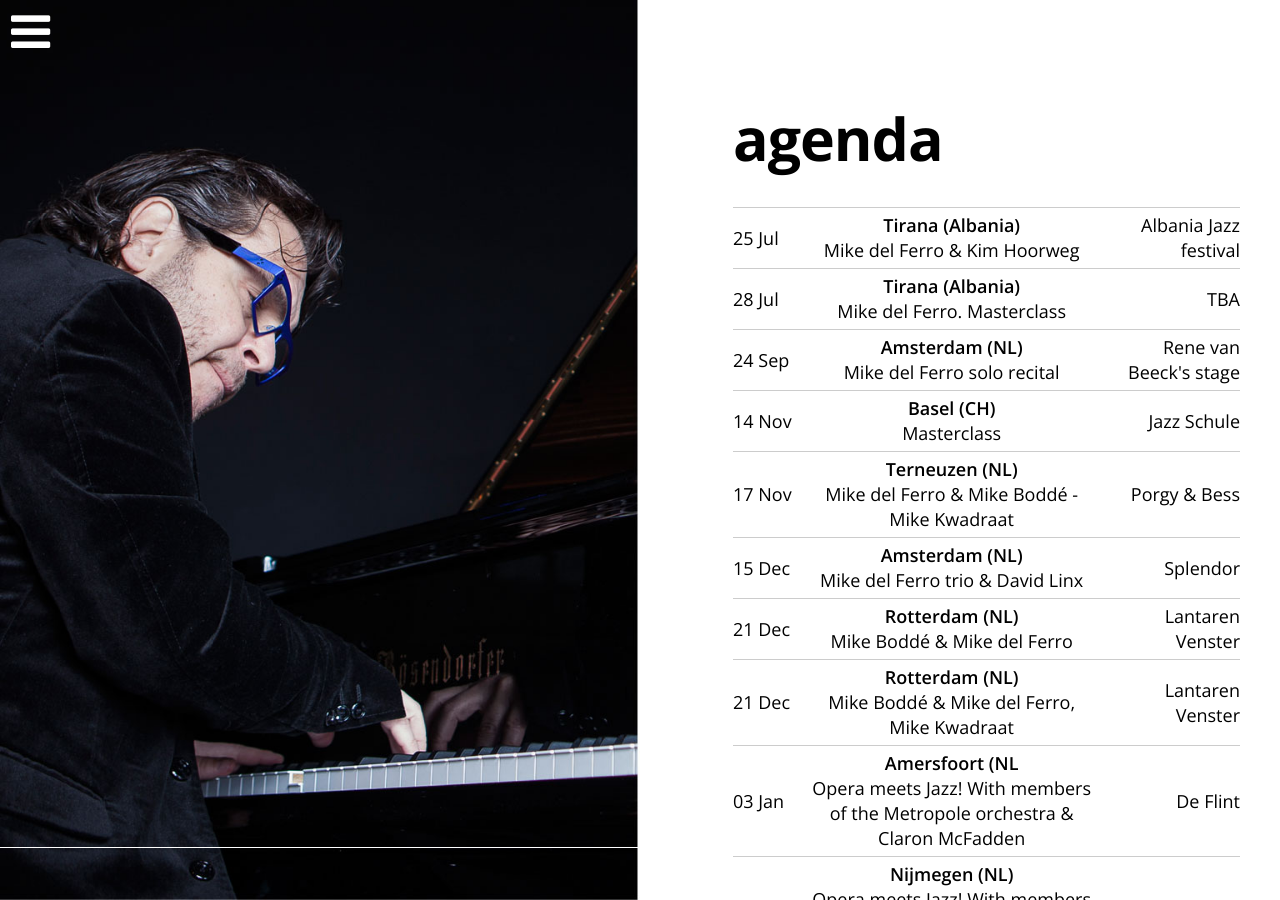
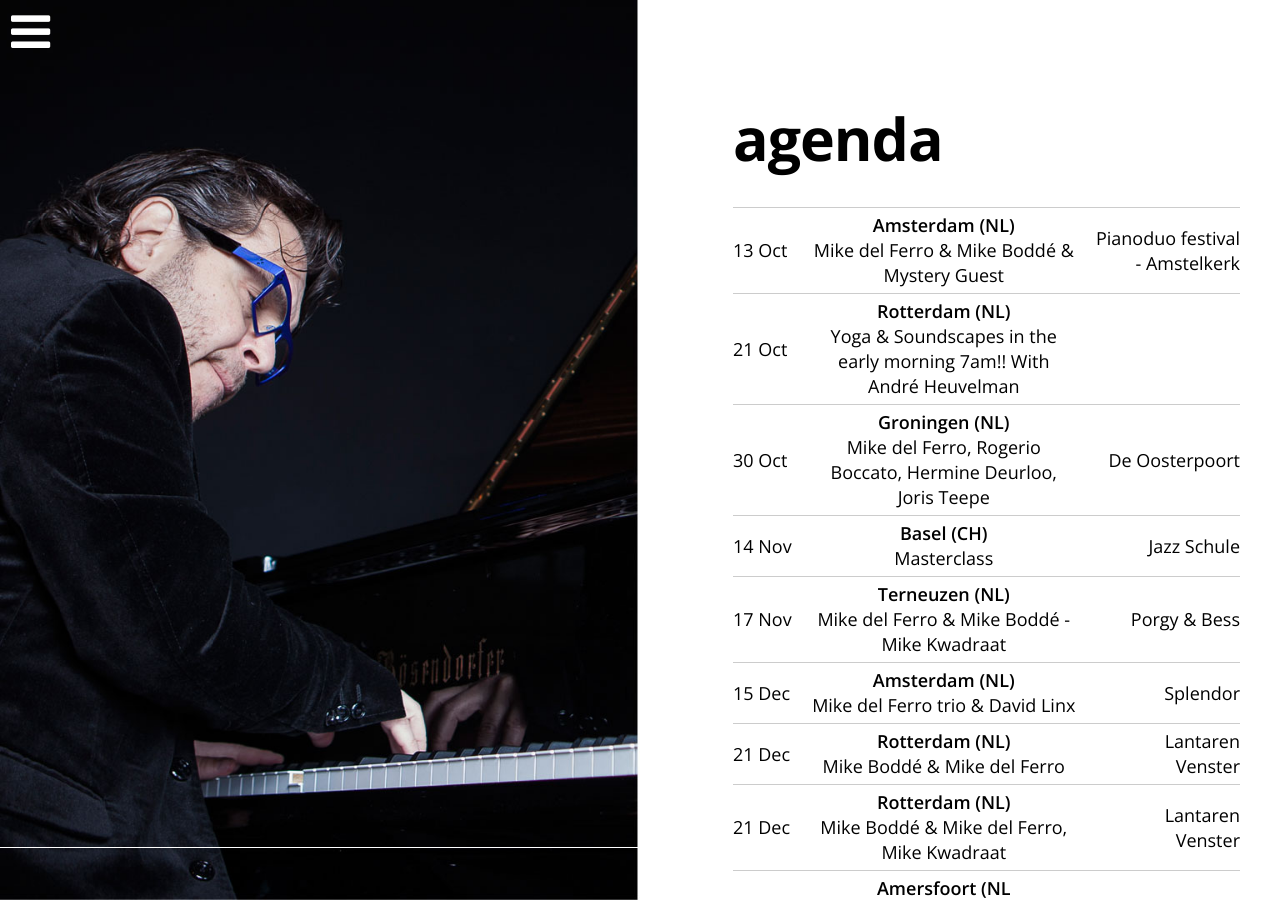
Before and after one commit to mikedelferro/website, a Jekyll site: the page built from agenda.html, in a window 1280 px wide and 900 px high. Built offline with Jekyll 4.4.1, drawn with Linux system fonts in a browser that asks for light colours; nearby versions of some CDN libraries.

Commit message:
Updated '_config.yml' via CloudCannon

```diff
--- a/_config.yml
+++ b/_config.yml
@@ -1,10 +1,10 @@
 gigs:
-  - title: Mike del Ferro solo recital
-    date: 2018-09-24 19:00:00
-    location: Rene van Beeck's stage
-    venue: Amsterdam (NL)
+  - title: Yoga & Soundscapes in the early morning 7am!! With André Heuvelman
+    date: 2018-10-21 07:00:00
+    location:
+    venue: Rotterdam (NL)
     url: >-
-      https://www.facebook.com/René-van-Beeck-pianos-vleugels-podium-229411223771915/?timeline_context_item_type=intro_card_work&timeline_context_item_source=1092073354&fref=tag
+      http://www.rotterdamsphilharmonisch.nl/nl/concerten/andré-heuvelman-yoga-soundscapes
   - title: Mike Boddé & Mike del Ferro
     date: 2018-12-21 20:00:00
     location: Lantaren Venster
@@ -16,25 +16,26 @@ gigs:
     venue: Amsterdam (NL)
     url: 'https://www.splendoramsterdam.com'
   - title: Masterclass
-    date: 2018-11-14 10:00:00
+    date: 2018-11-14 15:00:00
     location: Jazz Schule
     venue: Basel (CH)
     url:
-  - title: Mike del Ferro & Kim Hoorweg
-    date: 2018-07-25 20:00:00
-    location: Albania Jazz festival
-    venue: Tirana (Albania)
-    url:
+  - title: Mike del Ferro & Mike Boddé & Mystery Guest
+    date: 2018-10-13 20:00:00
+    location: Pianoduo festival - Amstelkerk
+    venue: Amsterdam (NL)
+    url: 'https://www.pianoduofestival.nl'
   - title: Mike del Ferro & Mike Boddé - Mike Kwadraat
     date: 2018-11-17 20:30:00
     location: Porgy & Bess
     venue: Terneuzen (NL)
     url: 'http://www.porgyenbess.nl'
-  - title: Mike del Ferro. Masterclass
-    date: 2018-07-28 20:00:00
-    location: TBA
-    venue: Tirana (Albania)
-    url:
+  - title: 'Mike del Ferro, Rogerio Boccato, Hermine Deurloo, Joris Teepe'
+    date: 2018-10-30 20:00:00
+    location: De Oosterpoort
+    venue: Groningen (NL)
+    url: >-
+      https://www.de-oosterpoort.nl/programma/joris-teepe-presents-nyctg-rogerio-boccato-30-oktober/
   - title: 'Mike Boddé & Mike del Ferro, Mike Kwadraat'
     date: 2018-12-21 20:00:00
     location: Lantaren Venster
```
